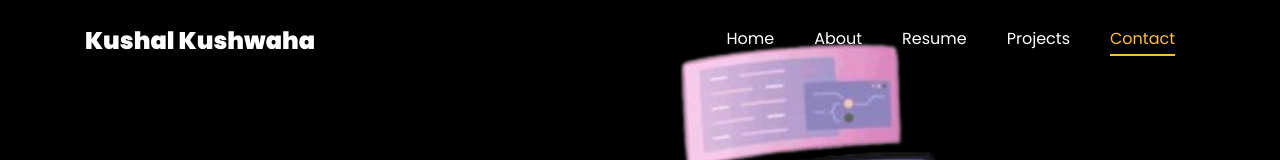
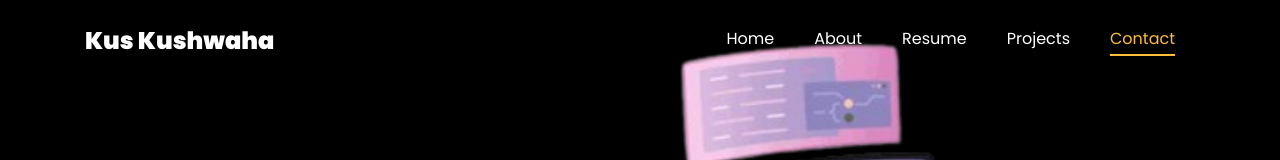
Before and after one commit to KushalIITkgp/kushalPortfoolio.io, a plain HTML site: page index.html in a window 1280 px wide. Shown: the top 160 px of the page. Drawn offline with Linux system fonts and the light colour scheme; files whose address does not match are found by name.

Commit message:
Update index.html

```diff
--- a/index.html
+++ b/index.html
@@ -119,7 +119,7 @@
 
     <nav class="navbar navbar-expand-lg navbar-dark ftco_navbar ftco-navbar-light site-navbar-target" id="ftco-navbar">
 	    <div class="container">
-	      <a class="navbar-brand" href="index.html">Kushal Kushwaha</a>
+	      <a class="navbar-brand" href="index.html">Kus Kushwaha</a>
 	      <button class="navbar-toggler js-fh5co-nav-toggle fh5co-nav-toggle" type="button" data-toggle="collapse" data-target="#ftco-nav" aria-controls="ftco-nav" aria-expanded="false" aria-label="Toggle navigation">
 	        <span class="oi oi-menu"></span> Menu
 	      </button>
```
